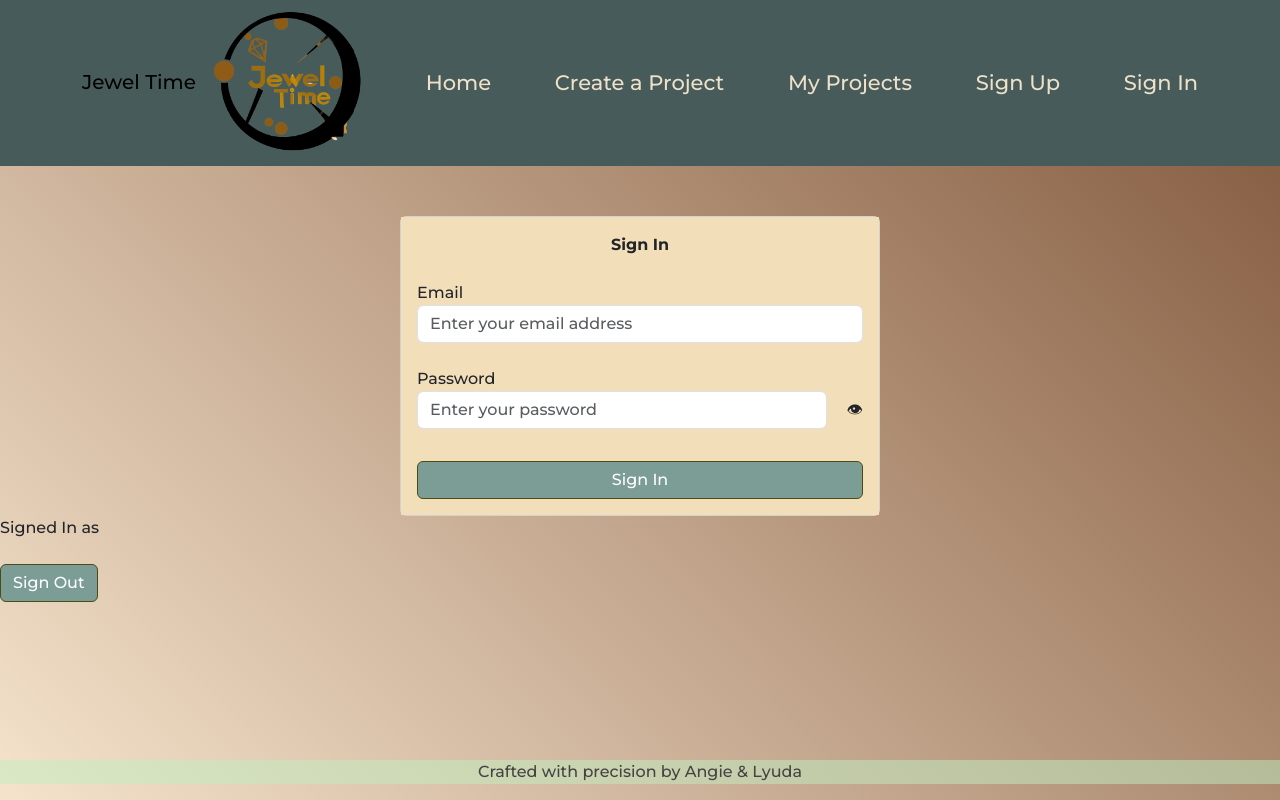
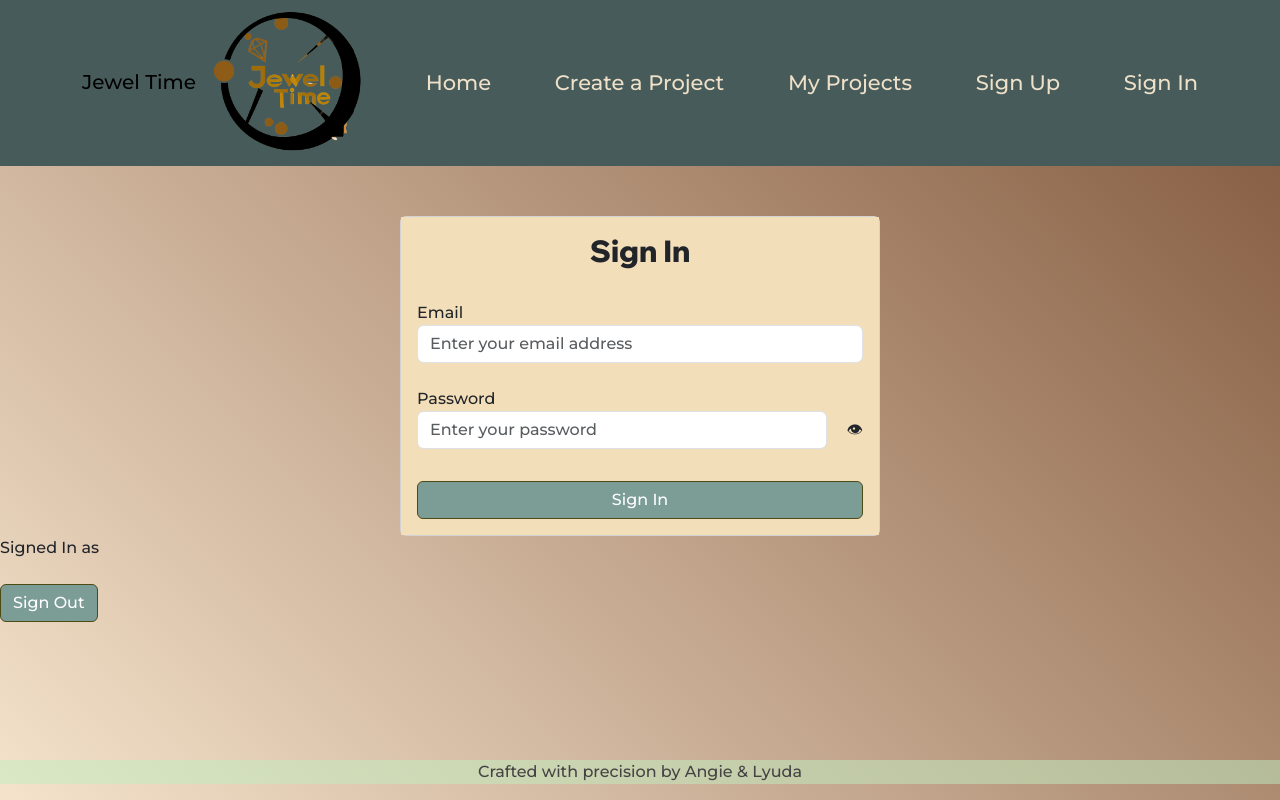
Before and after one commit to AngieCCo/front-end-jeweltime, a React (Create React App) app: page /signin in a window 1280 px wide. Built offline with nearby package versions, Linux system fonts and the light colour scheme; no server answers.

Commit message:
Change font and size of 'Sign In'

```diff
--- a/src/components/SignInF.css
+++ b/src/components/SignInF.css
@@ -6,3 +6,9 @@
     background-color: #7C9D96 !important;
     border-color: #4C4B16 !important;
 }
+
+.text-size {
+    font-family: 'Wix Madefor Display', sans-serif;
+    font-size: 30px;
+    font-weight: 800;
+}
--- a/src/components/SignInF.js
+++ b/src/components/SignInF.js
@@ -23,7 +23,7 @@ const SignInF = ({ validateUser }) => {
             <Card style={{ width: '30rem', margin: 'auto' }} >
             <div className="signIn-form">
             <Card.Body>
-                    <Card.Title class="text-center fw-bold">Sign In</Card.Title>
+                    <Card.Title className="text-center fw-bold text-size">Sign In</Card.Title>
                     <form onSubmit={signIn}>
                         <br/>
                         <label htmlFor="email">Email</label>
```
